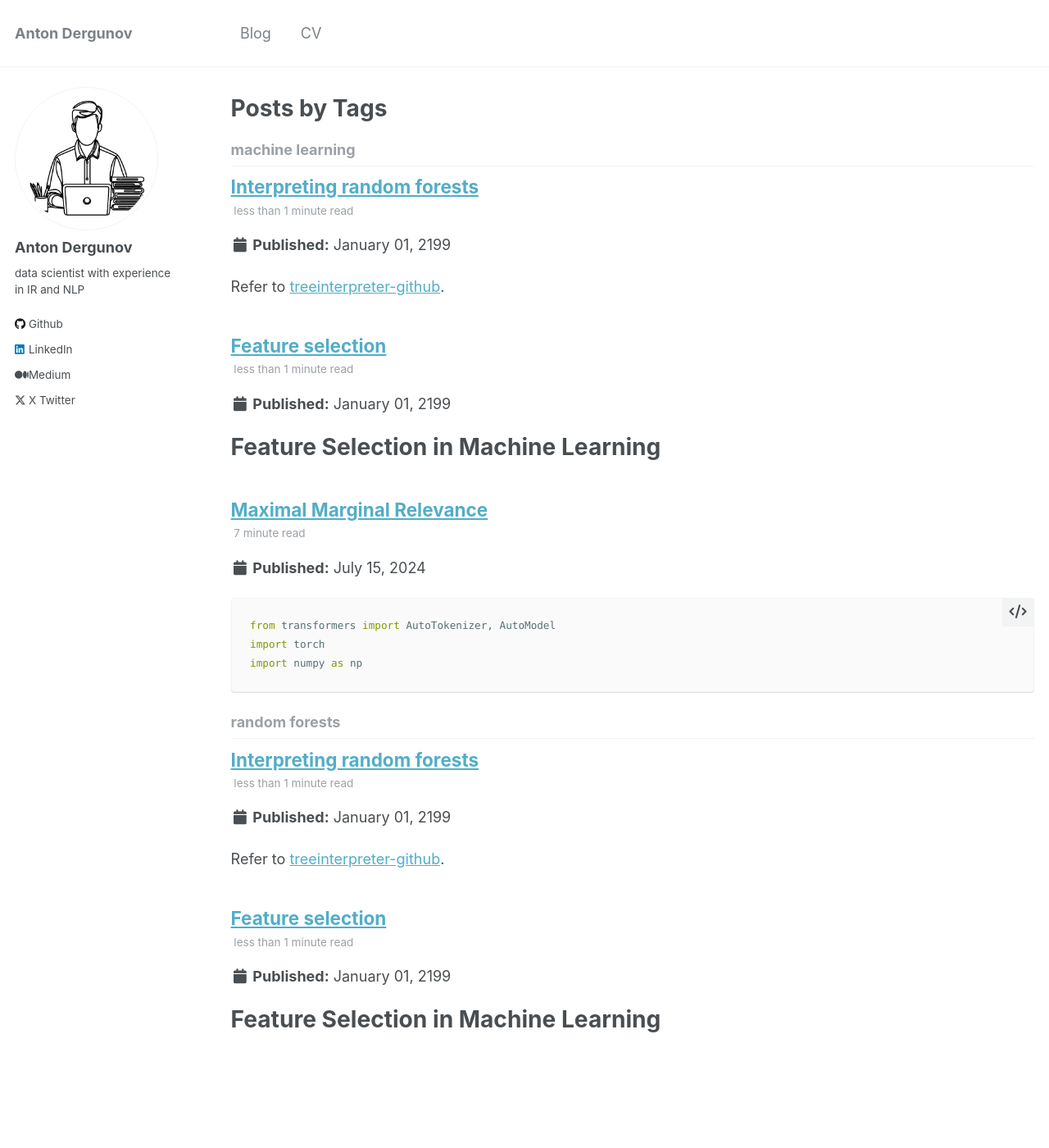
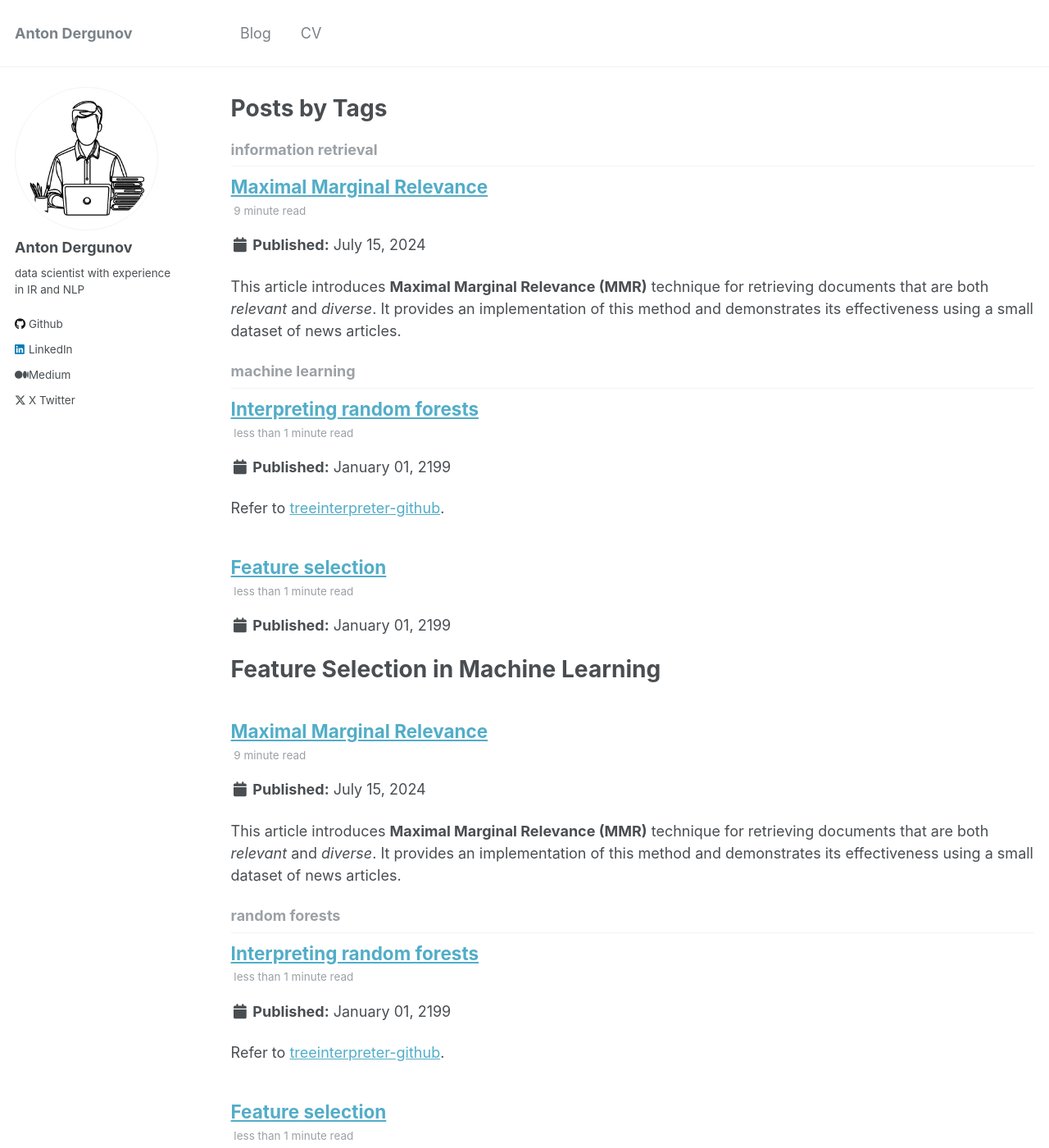
Before and after one commit to anton-dergunov/anton-dergunov.github.io, a Jekyll site: the page built from _pages/tag-archive.html, in a window 1280 px wide and 1400 px high. Shown: the whole window at 82% size. Built offline with Jekyll 4.4.1, drawn with Linux system fonts in a browser that asks for light colours; some of the changed lines change nothing that is shown.

Commit message:
Created an initial version of the article about MMR

````diff
--- a/_posts/2024-07-15-maximal-marginal-relevance.md
+++ b/_posts/2024-07-15-maximal-marginal-relevance.md
@@ -4,17 +4,47 @@ date:      2024-07-15
 permalink: /posts/2024/07/maximal-marginal-relevance
 tags:
   - machine learning
+  - information retrieval
 ---
 
+This article introduces **Maximal Marginal Relevance (MMR)** technique for retrieving documents that are both *relevant* and *diverse*. It provides an implementation of this method and demonstrates its effectiveness using a small dataset of news articles.
+
+How do you find the documents in a corpus that are relevant to a query? Let's consider a dataset with the titles of news articles, and suppose we are looking for all the news related to `London`:
+
+```python
+article_titles = [
+    # Culture
+    "The Revival of Ancient Traditions in Modern Society",
+    "The Evolution of Theatre in London",
+    ...
+
+    # Weather
+    "Understanding the Science Behind Extreme Weather Events",
+    "How London's Weather Has Changed Over the Decades",
+    ...
+
+    # Things to Do in London
+    "Historic Landmarks You Can't Miss in London",
+    "Family-Friendly Activities in London",
+    ...
+]
+```
+
+Please see the complete dataset and the source code for this article in the [Jupyter Notebook](https://github.com/anton-dergunov/ml-playground/blob/master/techniques/maximal_marginal_relevance.ipynb).
+
+One way to approach this problem is to use a [similarity measure](https://en.wikipedia.org/wiki/Similarity_measure) between a query and an document, and then just rank the documents according to this score.
+
+A popular measure to use is [cosine similarity](https://en.wikipedia.org/wiki/Cosine_similarity) for the [word embeddings](https://en.wikipedia.org/wiki/Word_embedding) of the documents and the query. So the algorithm will look like this:
+
+1. Create word embedding representation of the documents and the query.
+2. Compute cosine similarity between the representations of the query and each document.
+3. Select `N` documents that are most similar to the query.
+
+We can use [transformers](https://huggingface.co/docs/transformers/en/index) library to leverage a pretrained language model (such as the classic `bert-base-uncased`) to generate text embeddings:
 
 ```python
 from transformers import AutoTokenizer, AutoModel
-import torch
-import numpy as np
-```
 
-
-```python
 def get_embeddings(text_list, model_name="bert-base-uncased"):
     tokenizer = AutoTokenizer.from_pretrained(model_name)
     model = AutoModel.from_pretrained(model_name)
@@ -30,25 +60,9 @@ def get_embeddings(text_list, model_name="bert-base-uncased"):
     return embeddings
 ```
 
+Here we are accessing the hidden states of the last layer of the model, and then taking a mean across the sequence length dimension to produce a single embedding vector per input text.
 
-```python
-sentiments = [
-    "Amazing", "Awful", "Bad", "Beautiful", "Boring", "Brilliant", "Clunky", "Confusing", "Cool",
-    "Delightful", "Disappointing", "Dreadful", "Effective", "Enjoyable", "Excellent", "Exceptional",
-    "Exciting", "Fantastic", "Fascinating", "Flawless", "Frustrating", "Good", "Great", "Horrible",
-    "Impressive", "Incredible", "Inspiring", "Interesting", "Lame", "Lackluster", "Lovely", "Magnificent",
-    "Mediocre", "Memorable", "Miserable", "Nice", "Outstanding", "Overrated", "Pathetic", "Perfect",
-    "Phenomenal", "Pleasing", "Poor", "Predictable", "Refreshing", "Remarkable", "Rewarding", "Riveting",
-    "Satisfying", "Sensational", "Slow", "Spectacular", "Stale", "Stunning", "Subpar", "Superb",
-    "Surprising", "Terrible", "Thrilling", "Tiresome", "Top-notch", "Unbelievable", "Underwhelming",
-    "Uninspired", "Unpleasant", "Unsatisfactory", "Unwatchable", "Uplifting", "Vibrant", "Wondrous",
-    "Worthless", "Wretched", "Zippy", "Appalling", "Astounding", "Average", "Cheesy", "Competent",
-    "Depressing", "Disastrous", "Engaging", "Enigmatic", "Exceptional", "Forgettable", "Heartwarming",
-    "Inconsistent", "Inspiring", "Lackluster", "Mediocre", "Overwhelming", "Pathetic", "Predictable",
-    "Repetitive", "Refreshing", "Stunning", "Tense", "Thought-provoking", "Timeless", "Uneven", "Unpredictable"
-]
-```
-
+Cosine similarity is calculated using the formula \\( \text{cosine\_similarity}(A, B) = \frac{A * B}{\|A\| \|B\|} \\):
 
 ```python
 def cosine_similarity(vector1, vector2):
@@ -58,57 +72,82 @@ def cosine_similarity(vector1, vector2):
     return dot_product / (norm_vector1 * norm_vector2)
 ```
 
+We need to compute cosine similarities between the embeddings of the query and each document. For simplicity, we can just create a single vector of embeddings `quiery_and_documents = [query] + documents`. Then we compute cosine similarities between each pair of embeddings (that would also get us similarities between each document, but we would need that later in the article).
 
 ```python
-def compute_similarities(entities, query):
-    embeddings = get_embeddings([query] + entities)
-    num_words = embeddings.shape[0]
-    similarities = np.zeros((num_words, num_words))
+def compute_similarities(documents, query):
+    quiery_and_documents = [query] + documents
+    embeddings = get_embeddings(quiery_and_documents)
+    num_embeddings = embeddings.shape[0]
+    similarities = np.zeros((num_embeddings, num_embeddings))
 
-    for i in range(num_words):
-        for j in range(num_words):
+    for i in range(num_embeddings):
+        for j in range(num_embeddings):
             similarities[i, j] = cosine_similarity(embeddings[i], embeddings[j])
 
     return similarities
 
-similarities = compute_similarities(sentiments, query="Something really positive")
+article_similarities = compute_similarities(article_titles, query="London")
 ```
 
+Then we just rank the documents (\\( i \in 1..N \\)) according to their similarity to the query (\\( i = 0 \\)):
 
 ```python
 def similarity_relevance(similarities):
-    return sorted(range(len(similarities) - 1), key=lambda i: similarities[0, i+1], reverse=True)
-
-similarity_order = similarity_relevance(similarities)
+    return sorted(range(len(similarities) - 1),
+                  key=lambda i: similarities[0, i+1],
+                  reverse=True)
 ```
 
+Top 7 relevant news articles are the following:
 
 ```python
-def print_selected(ranking, similarities, entities):
-    for i in ranking:
-        print(f"{similarities[0, i+1]}\t{entities[i]}")
+article_similarity_order = similarity_relevance(article_similarities)
+print_selected(article_similarity_order[:7], article_similarities, article_titles)
 ```
 
+| Cosine Similarity  | Top 7 Relevant News Articles               |
+|--------------------|--------------------------------------------|
+| 0.7103888392448425 | Family-Friendly Activities in London       |
+| 0.7099422812461853 | The Best Photography Exhibitions in London |
+| 0.7076156735420227 | Unique Shopping Experiences in London      |
+| 0.7006320357322693 | Family-Friendly Events in London           |
+| 0.6981644034385681 | Best Photo Spots in London                 |
+| 0.6938719153404236 | Top Photography Spots in London            |
+| 0.6879022121429443 | Exploring London's Cultural Scene          |
 
-```python
-print_selected(similarity_order[:7], similarities, sentiments)
-```
+All of these retrieved articles are quite relevant to `London`, but we can see that we have retrieved potentially duplicate documents:
+- "Family-Friendly Activities in London" and "Family-Friendly Events in London"
+- "Best Photo Spots in London" and "Top Photography Spots in London"
 
-    0.7485777735710144	Cool
-    0.7452228665351868	Sensational
-    0.7436078190803528	Nice
-    0.7379644513130188	Amazing
-    0.7372422814369202	Interesting
-    0.7350696325302124	Surprising
-    0.7315787672996521	Perfect
+There are many situations when we would like to retrieve both relevant and diverse documents.
 
+One specific example is when we are using [Retrieval-Augmented Generation](https://www.promptingguide.ai/techniques/rag) (RAG) [3] in LLMs. Since we have limited context window, we would like to select text snippets that are relevant, but are not duplicate of each other. The [LangChain](https://www.langchain.com/) framework for LLM applications supports RAG, and for selecting relevant text snippets it also provides the [Maximal Marginal Relevance](https://aclanthology.org/X98-1025/) (MMR) technique [1, 2, 4, 5].
 
-Reference implementation:
-https://github.com/langchain-ai/langchain/blob/18da9f5e59892051be90b5070ae0c03180fef0b1/libs/community/langchain_community/vectorstores/utils.py#L23
+A document has **high marginal relevance** if it is both *relevant* to the query and contains *minimal similarity to previously selected documents*. **MMR** is defined as:
 
+$$
+MMR \overset{def}{=} \underset{D_i \in R \setminus S}{argmax}
+      [ \lambda * Sim_1(D_i,Q) -
+        (1-\lambda) * \underset{D_j \in S}{max}(Sim_2(D_i, D_j)) ] \hspace{1.5cm} \text{[1, 2]}
+$$
+
+where:
+- C - document collection
+- Q - query
+- R - ranked list of documents retrieved by IR system (\\( R \subseteq C \\))
+- S - subset of documents in R already provided to the user (\\( S \subseteq C \\))
+- R \\ S - subset of documents not yet offered to the user
+- \\( \lambda \\) - hyperparameter to prefer more relevant or more diverse documents
+
+Let's implement this technique (see [5, 6] for other implementations). First, we select the most relevant document. Then we iteratively select the document that gives the maximum MMR score (most relevant one and most dissimilar to the documents that we have already selected), until we select the requested number of documents.
+
+We are going to reuse the matrix of similarities computed before, and now we are going to use the similarities between each pair of documents. The metric for document-document similarity can be different than query-document similarity, but we are going to use cosine similarity for simplicity.
 
 ```python
 def maximal_marginal_relevance(similarities, num_to_select, lambda_param):
+    if len(similarities) <= 1 or num_to_select <= 0: return []
+
     most_similar = np.argmax(similarities[0, 1:])
 
     selected = [most_similar]
@@ -121,7 +160,8 @@ def maximal_marginal_relevance(similarities, num_to_select, lambda_param):
 
         mmr_scores = {}
         for i in candidates:
-            mmr_scores[i] = lambda_param * similarities[i+1, 0] - (1 - lambda_param) * max([similarities[i+1, j+1] for j in selected])
+            mmr_scores[i] = (lambda_param * similarities[i+1, 0] -
+                (1 - lambda_param) * max([similarities[i+1, j+1] for j in selected]))
 
         next_best = max(mmr_scores, key=mmr_scores.get)
         selected.append(next_best)
@@ -129,235 +169,89 @@ def maximal_marginal_relevance(similarities, num_to_select, lambda_param):
     return selected
 ```
 
+Let's select top 7 relevant news articles using the MMR technique:
 
 ```python
-import unittest
-
-class TestMaximalMarginalRelevance(unittest.TestCase):
-    def test_basic_case(self):
-        similarities = np.array([
-            [1, 0.8, 0.6],
-            [0.8, 1, 0.5],
-            [0.6, 0.5, 1]
-        ])
-        result = maximal_marginal_relevance(similarities, 2, 0.5)
-        self.assertEqual(result, [0, 1])
-
-    def test_single_selection(self):
-        similarities = np.array([
-            [1, 0.8, 0.9],
-            [0.8, 1, 0.7],
-            [0.9, 0.7, 1]
-        ])
-        result = maximal_marginal_relevance(similarities, 1, 0.5)
-        self.assertEqual(result, [1])
-
-    def test_all_selection(self):
-        similarities = np.array([
-            [1, 0.8, 0.6, 0.4],
-            [0.8, 1, 0.5, 0.2],
-            [0.6, 0.5, 1, 0.1],
-            [0.4, 0.1, 0.2, 1]
-        ])
-        result = maximal_marginal_relevance(similarities, 3, 0.5)
-        self.assertEqual(result, [0, 2, 1])
-
-    def test_lambda_param(self):
-        similarities = np.array([
-            [1, 0.8, 0.6, 0.4],
-            [0.8, 1, 0.5, 0.2],
-            [0.6, 0.5, 1, 0.1],
-            [0.4, 0.1, 0.2, 1]
-        ])
-        result = maximal_marginal_relevance(similarities, 3, 0.9)
-        self.assertEqual(result, [0, 1, 2])
-
-unittest.main(argv=[''], exit=False)
+article_mmr_order = maximal_marginal_relevance(article_similarities,
+                                               num_to_select = 7,
+                                               lambda_param = .5)
+print_selected(article_mmr_order, article_similarities, article_titles)
 ```
 
-    ....
-    ----------------------------------------------------------------------
-    Ran 4 tests in 0.002s
+| Cosine Similarity  | Top 7 Relevant News Articles                  |
+|--------------------|-----------------------------------------------|
+| 0.7103888392448425 | Family-Friendly Activities in London          |
+| 0.685788631439209  | The Evolution of Theatre in London            |
+| 0.6981644034385681 | Best Photo Spots in London                    |
+| 0.6072949767112732 | Weather Patterns Affecting London This Summer |
+| 0.5159177780151367 | Python Tips for Mastering Data Science        |
+| 0.6396927237510681 | The Best Parks and Green Spaces in London     |
+| 0.7076156735420227 | Unique Shopping Experiences in London         |
 
-    OK
+The new set of articles does not have duplicates. But at the same time now we see articles that are not quite related to our query `London`: "Python Tips for Mastering Data Science". To mitigate this problem, we can to select a better \\( \lambda \\) value.
 
+If we check the MMR formula again:
 
+- \\( \lambda = 1 \\): computes incrementally the standard relevance-ranked list
+- \\( \lambda = 0 \\): computes a maximal diversity ranking among documents in R
+- \\( \lambda \in [0,1] \\): a linear combination of both criteria is optimised
 
+Here is a quote from [1]:
 
+> Users wishing to sample the information space around the query, should set \\( \lambda \\) , at a smaller value, and those wishing to focus in on multiple potentially overlapping or reinforcing relevant documents, should set \\( \lambda \\), to a value closer to 1. For document retrieval, we found that a particularly effective search strategy... is to start with a small \\( \lambda \\) (e.g. \\( \lambda = .3 \\)) in order to understand the information space in the region of the query, and then to focus on the most important parts using a reformulated query and a larger value of \\( \lambda \\) (e.g. \\( \lambda = .7 \\)).
 
-    <unittest.main.TestProgram at 0x10685f410>
-
-
-
+If we pick a higher value of \\( \lambda = .7 \\), we get:
 
 ```python
-selected = maximal_marginal_relevance(similarities, num_to_select = 10, lambda_param = 0.7)
+article_mmr_order_07 = maximal_marginal_relevance(article_similarities,
+                                                  num_to_select = 7,
+                                                  lambda_param = .7)
+print_selected(article_mmr_order_07, article_similarities, article_titles)
 ```
 
+| Cosine Similarity  | Top 7 Relevant News Articles                     |
+|--------------------|--------------------------------------------------|
+| 0.7103888392448425 | Family-Friendly Activities in London             |
+| 0.685788631439209  | The Evolution of Theatre in London               |
+| 0.7099422812461853 | The Best Photography Exhibitions in London       |
+| 0.7076156735420227 | Unique Shopping Experiences in London            |
+| 0.6879022121429443 | Exploring London's Cultural Scene                |
+| 0.6938719153404236 | Top Photography Spots in London                  |
+| 0.6432080268859863 | Day Trips from London: Exploring the Countryside |
+
+Now all the articles are related to our query `London`, and there are no duplicates. If we increase the value even more to \\( \lambda = .8 \\), then we get:
 
 ```python
-print_selected(selected[:7], similarities, sentiments)
+article_mmr_order_08 = maximal_marginal_relevance(article_similarities,
+                                                  num_to_select = 7,
+                                                  lambda_param = .8)
+print_selected(article_mmr_order_08, article_similarities, article_titles)
 ```
 
-    0.7485777735710144	Cool
-    0.7452228665351868	Sensational
-    0.7044647932052612	Inspiring
-    0.7350696325302124	Surprising
-    0.7195003628730774	Phenomenal
-    0.7436078190803528	Nice
-    0.6781834363937378	Unwatchable
+| Cosine Similarity  | Top 7 Relevant News Articles               |
+|--------------------|--------------------------------------------|
+| 0.7103888392448425 | Family-Friendly Activities in London       |
+| 0.7099422812461853 | The Best Photography Exhibitions in London |
+| 0.7076156735420227 | Unique Shopping Experiences in London      |
+| 0.685788631439209  | The Evolution of Theatre in London         |
+| 0.6879022121429443 | Exploring London's Cultural Scene          |
+| 0.6938719153404236 | Top Photography Spots in London            |
+| 0.6981644034385681 | Best Photo Spots in London                 |
 
+The articles are still related to our query `London`, but now we have a duplicated pair of articles again: "Top Photography Spots in London" and "Best Photo Spots in London". So this value of \\( \lambda = .7 \\) works well for this example.
 
+Open [Jupyter Notebook](https://github.com/anton-dergunov/ml-playground/blob/master/techniques/maximal_marginal_relevance.ipynb) for this article.
 
-```python
-article_titles = [
-    # Culture
-    "The Revival of Ancient Traditions in Modern Society",
-    "Exploring the Intersection of Art and Technology",
-    "A Deep Dive into Indigenous Music Around the World",
-    "How Street Art is Shaping Urban Culture",
-    "Cultural Festivals You Can't Miss This Year",
-    "The Impact of Globalization on Local Cultures",
-    "Art Exhibitions That Will Transform Your Perspective",
-    "The Evolution of Theatre in London",
-    "The Influence of Eastern Philosophy in Western Culture",
-    "Exploring London's Cultural Scene",
+References:
 
-    # Weather
-    "Understanding the Science Behind Extreme Weather Events",
-    "How Climate Change is Affecting Global Weather Patterns",
-    "Preparing for Hurricane Season: What You Need to Know",
-    "The Future of Weather Forecasting: Innovations and Challenges",
-    "Heatwaves: Causes, Effects, and Mitigation Strategies",
-    "The Impact of El Niño and La Niña on Global Weather",
-    "Winter Storms: Preparing for the Unexpected",
-    "How Urbanization Affects Local Weather Patterns",
-    "Weather Patterns Affecting London This Summer",
-    "How London's Weather Has Changed Over the Decades",
+1. [J. Goldstein and J. Carbonell, ‘Summarization: (1) Using MMR for Diversity- Based Reranking and (2) Evaluating Summaries’, in TIPSTER TEXT PROGRAM PHASE III: Proceedings of a Workshop held at Baltimore, Maryland, October 13-15, 1998, Baltimore, Maryland, USA: Association for Computational Linguistics, Oct. 1998, pp. 181–195](https://aclanthology.org/X98-1025/)
 
-    # World News
-    "Global Leaders Convene to Discuss Climate Action",
-    "The Economic Impacts of the Latest Trade Agreements",
-    "Technological Advancements in Developing Nations",
-    "Elections Around the World: Key Outcomes and Implications",
-    "The Role of Social Media in Modern Revolutions",
-    "Global Health Initiatives: Progress and Challenges",
-    "Diplomatic Tensions and Their Global Ramifications",
-    "The Growing Influence of Social Media on Photography",
-    "London's Role in Global Climate Talks",
-    "Brexit and Its Impact on London's Economy",
+2. [J. Carbonell and J. Goldstein, ‘The use of MMR, diversity-based reranking for reordering documents and producing summaries’, in Proceedings of the 21st annual international ACM SIGIR conference on Research and development in information retrieval, in SIGIR ’98. New York, NY, USA: Association for Computing Machinery, Aug. 1998, pp. 335–336](https://dl.acm.org/doi/10.1145/290941.291025)
 
-    # Programming Languages
-    "Top 10 Programming Languages to Learn in 2024",
-    "How Python Became the Go-To Language for Data Science",
-    "The Growing Popularity of Rust in Systems Programming",
-    "Comparing Functional and Object-Oriented Programming Paradigms",
-    "The Impact of Open Source on Programming Language Development",
-    "The Role of Swift in Apple's Ecosystem",
-    "Emerging Programming Languages to Keep an Eye On",
-    "Python Tips for Mastering Data Science",
-    "London's Tech Scene and Programming Trends",
-    "How London's Startups are Using AI",
+3. [P. Lewis et al., ‘Retrieval-Augmented Generation for Knowledge-Intensive NLP Tasks’, Apr. 12, 2021](https://arxiv.org/abs/2005.11401)
 
-    # Photography News
-    "The Intersection of Photography and Virtual Reality",
-    "How Drones are Revolutionizing Aerial Photography",
-    "The Best New Cameras and Lenses of the Year",
-    "Exploring the World of Underwater Photography",
-    "The Art of Portrait Photography: Techniques and Tips",
-    "The Role of Post-Processing in Modern Photography",
-    "The Intersection of Photography and Virtual Reality",
-    "How to Build a Professional Photography Portfolio",
-    "Exploring London's Best Photography Spots",
-    "The Best Photography Exhibitions in London",
+4. LangChain Documentation: [How to select examples by maximal marginal relevance (MMR)](https://python.langchain.com/v0.2/docs/how_to/example_selectors_mmr/)
 
-    # Things to Do in London
-    "Historic Landmarks You Can't Miss in London",
-    "Family-Friendly Activities in London",
-    "Family-Friendly Events in London",
-    "The Best Parks and Green Spaces in London",
-    "Unique Shopping Experiences in London",
-    "Day Trips from London: Exploring the Countryside",
-    "Cultural Festivals in London This Year",
-    "Top Photography Spots in London",
-    "London's Tech Scene and Programming Trends",
-    "Best Photo Spots in London"
-]
-```
+5. [Implementation of Maximal Marginal Relevance in LangChain project](https://github.com/langchain-ai/langchain/blob/18da9f5e59892051be90b5070ae0c03180fef0b1/libs/community/langchain_community/vectorstores/utils.py#L23)
 
-
-```python
-article_similarities = compute_similarities(article_titles, query="London")
-```
-
-
-```python
-article_similarity_order = similarity_relevance(article_similarities)
-print_selected(article_similarity_order[:7], article_similarities, article_titles)
-```
-
-    0.7103888392448425	Family-Friendly Activities in London
-    0.7099422812461853	The Best Photography Exhibitions in London
-    0.7076156735420227	Unique Shopping Experiences in London
-    0.7006320357322693	Family-Friendly Events in London
-    0.6981644034385681	Best Photo Spots in London
-    0.6938719153404236	Top Photography Spots in London
-    0.6879022121429443	Exploring London's Cultural Scene
-
-
-- Includes very similar "Family-Friendly Activities in London" and "Family-Friendly Events in London"
-- Includes very similar "Best Photo Spots in London" and "Top Photography Spots in London"
-
-
-```python
-article_mmr_order = maximal_marginal_relevance(article_similarities, num_to_select = 10, lambda_param = .7)
-print_selected(article_mmr_order[:7], article_similarities, article_titles)
-```
-
-    0.7103888392448425	Family-Friendly Activities in London
-    0.685788631439209	The Evolution of Theatre in London
-    0.7099422812461853	The Best Photography Exhibitions in London
-    0.7076156735420227	Unique Shopping Experiences in London
-    0.6879022121429443	Exploring London's Cultural Scene
-    0.6938719153404236	Top Photography Spots in London
-    0.6432080268859863	Day Trips from London: Exploring the Countryside
-
-
-- Does not include these duplicated articles
-- All articles are still related to London
-
-
-```python
-article_mmr_order = maximal_marginal_relevance(article_similarities, num_to_select = 10, lambda_param = .5)
-print_selected(article_mmr_order[:7], article_similarities, article_titles)
-```
-
-    0.7103888392448425	Family-Friendly Activities in London
-    0.685788631439209	The Evolution of Theatre in London
-    0.6981644034385681	Best Photo Spots in London
-    0.6072949767112732	Weather Patterns Affecting London This Summer
-    0.5159177780151367	Python Tips for Mastering Data Science
-    0.6396927237510681	The Best Parks and Green Spaces in London
-    0.7076156735420227	Unique Shopping Experiences in London
-
-
-- Does not include these duplicated articles
-- But includes an article "Python Tips for Mastering Data Science" which is not very related to London
-
-
-```python
-article_mmr_order = maximal_marginal_relevance(article_similarities, num_to_select = 10, lambda_param = .8)
-print_selected(article_mmr_order[:7], article_similarities, article_titles)
-```
-
-    0.7103888392448425	Family-Friendly Activities in London
-    0.7099422812461853	The Best Photography Exhibitions in London
-    0.7076156735420227	Unique Shopping Experiences in London
-    0.685788631439209	The Evolution of Theatre in London
-    0.6879022121429443	Exploring London's Cultural Scene
-    0.6938719153404236	Top Photography Spots in London
-    0.6981644034385681	Best Photo Spots in London
-
-
-- Now all articles are related to London
-- But still includes a similar pair of articles "Top Photography Spots in London" and "Best Photo Spots in London"
+6. [Implementation of Maximal Marginal Relevance in Python](https://github.com/stepgazaille/mmr)
--- a/_sass/_syntax.scss
+++ b/_sass/_syntax.scss
@@ -24,6 +24,7 @@ div.highlighter-rouge, figure.highlight {
     line-height: 1;
     text-transform: none;
     speak: none;
+    opacity: 0.5;
   }
 
   .highlight {
````
